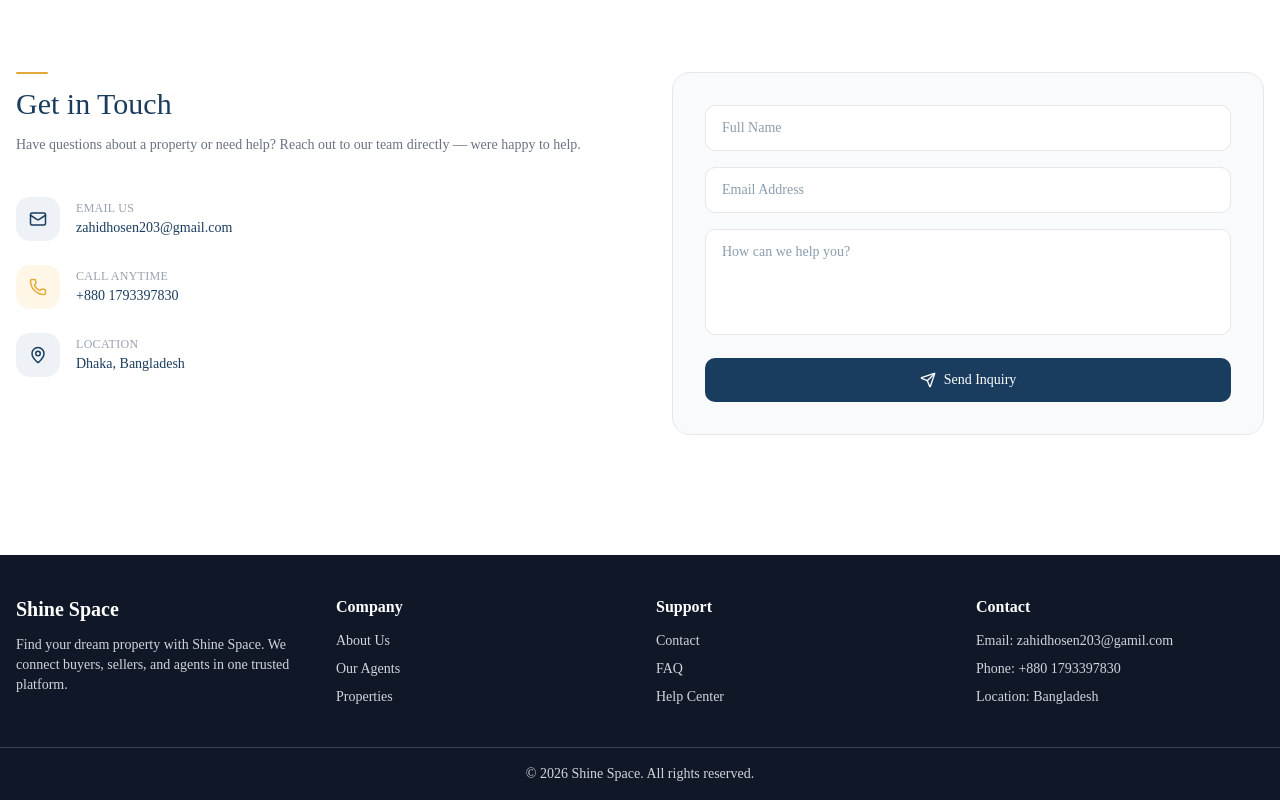
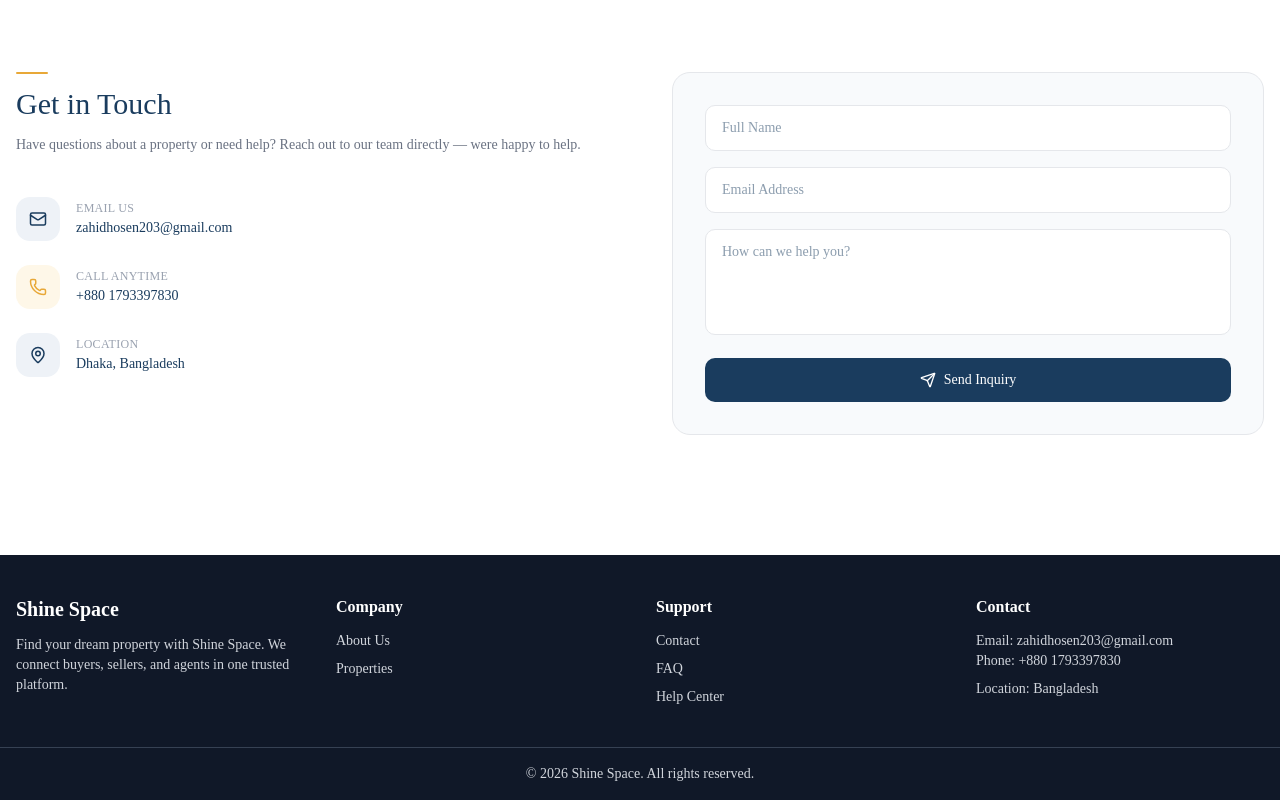
Before and after one commit to ZAHIDHOSEN/Shine-Space-Front-End, a Next.js app: page / in a window 1280 px wide. Shown: the part 2393-3193 px from the top of the page. Built offline with nearby package versions, Linux system fonts and the light colour scheme.

Commit message:
added mailto in footer

```diff
--- a/components/module/Footer.tsx
+++ b/components/module/Footer.tsx
@@ -22,7 +22,7 @@
           <h3 className="font-semibold text-white mb-3">Company</h3>
           <ul className="space-y-2 text-sm">
             <li><Link href="/about">About Us</Link></li>
-            <li><Link href="/agents">Our Agents</Link></li>
+            {/* <li><Link href="/agents">Our Agents</Link></li> */}
             <li><Link href="/property">Properties</Link></li>
           </ul>
         </div>
@@ -41,7 +41,10 @@
         <div>
           <h3 className="font-semibold text-white mb-3">Contact</h3>
           <ul className="space-y-2 text-sm">
-            <li>Email: zahidhosen203@gamil.com</li>
+            Email:{" "}
+              <a href="mailto:zahidhosen203@gmail.com" className="hover:text-white transition-colors">
+                zahidhosen203@gmail.com
+              </a>
             <li>Phone: +880 1793397830</li>
             <li>Location: Bangladesh</li>
           </ul>
--- a/components/module/home/Stats.tsx
+++ b/components/module/home/Stats.tsx
@@ -1,3 +1,4 @@
+
 const stats = [
   { label: "Properties Sold", value: "2,500+" },
   { label: "Verified Agents", value: "450+" },
```
